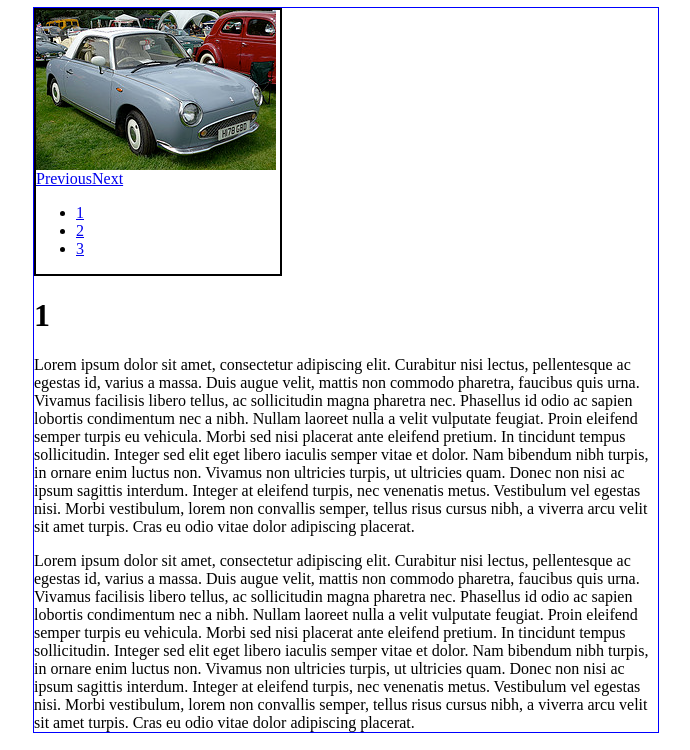
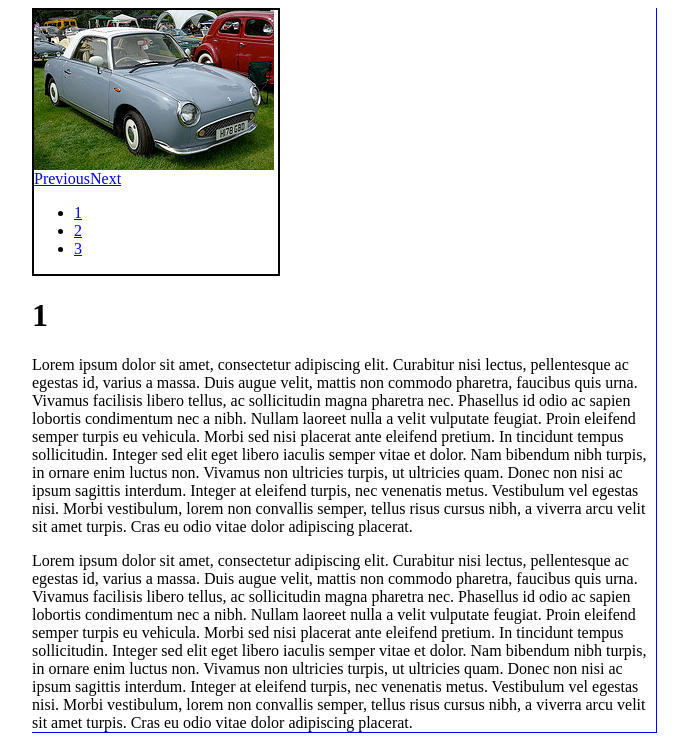
Before and after one commit to smaura777/sled, a plain HTML site: page index.html in a window 1280 px wide. Shown: the top 750 px of the page, without its empty margins (286-976 px from the left). Drawn offline with nearby package versions, Linux system fonts and the light colour scheme.

Commit message:
header and image container width update

```diff
--- a/index.html
+++ b/index.html
@@ -11,16 +11,37 @@
     .slides {
     	width: 640px;
     	margin:auto;
-
     }
 
 
+
+    /* Swipe 2 required styles */
+
+.swipe {
+  overflow: hidden;
+  /** visibility: hidden; **/
+  position: relative;
+}
+.swipe-wrap {
+  overflow: hidden;
+  position: relative;
+}
+.swipe-wrap > div {
+  float:left;
+  width:100%;
+  position: relative;
+}
+
+/* END required styles */
 
   </style>
 
 
 </head>
 <body>
+
+<div id='mySwipe' style='max-width:644px;margin:0 auto' class='swipe'>
+  <div class='swipe-wrap'>
 
 
   <div class="slides">
@@ -242,6 +263,10 @@
 
 
 
+  </div> <!-- swipe wrap -->
+</div>  <!-- swipe -->
+
+
    <script src="http://code.jquery.com/jquery-latest.min.js"></script>
   <script src="jquery.slides.min.js"></script>
 <script src='swipe.js'></script>
```
